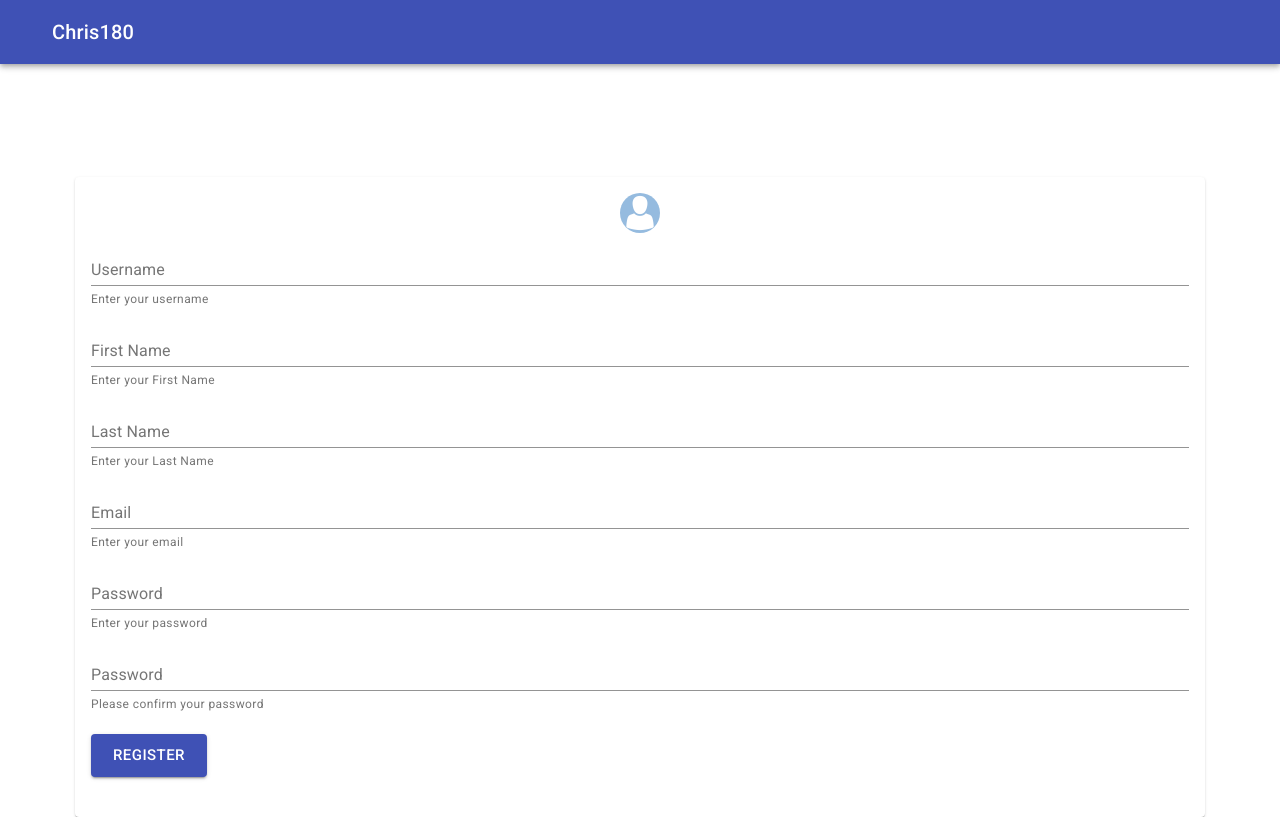
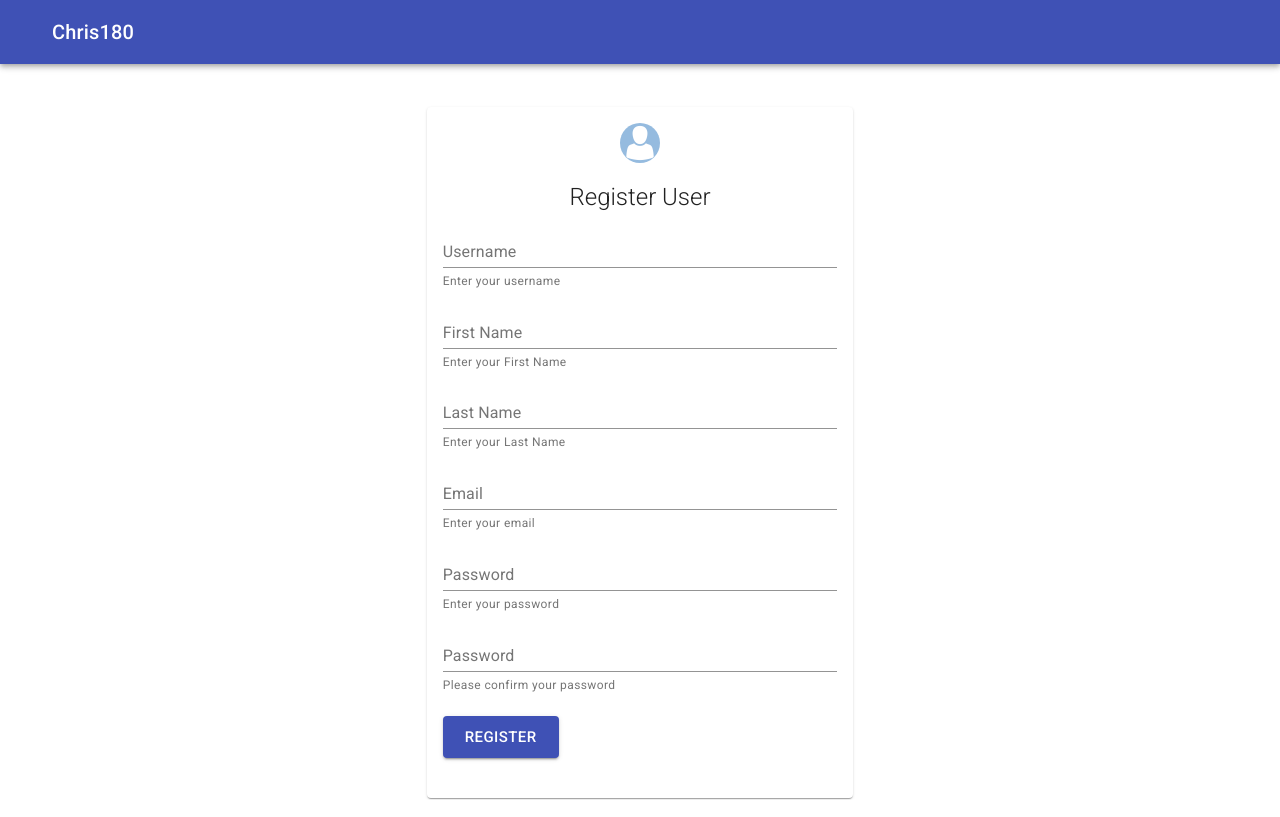
Before and after one commit to uaalumni02/supervision-app, a React (Create React App) app: page /register in a window 1280 px wide. Built offline with nearby package versions, Linux system fonts and the light colour scheme.

Commit message:
update register pg

```diff
--- a/src/pages/Register.js
+++ b/src/pages/Register.js
@@ -109,7 +109,7 @@ const Register = () => {
       direction="column"
       alignItems="center"
     >
-      <Grid item xs={12} md={12}>
+      <Grid item xs={4} md={4}>
         <Card className={classes.root} xs={12} md={6}>
           <CardContent>
             <Box display="flex" alignItems="center" justifyContent="center">
@@ -118,6 +118,9 @@ const Register = () => {
                   <Avatar alt="login-avatar" src={avatar} size={50} />
                 </div>
               </div>
+            </Box>
+            <Box display="flex" alignItems="center" justifyContent="center" mt={2} fontWeight={300} fontSize="h5.fontSize">
+              <Typography variant="span" >Register User</Typography>
             </Box>
             <form>
               <FormControl fullWidth margin="dense">
--- a/src/pages/login.js
+++ b/src/pages/login.js
@@ -10,9 +10,7 @@ import Typography from "@material-ui/core/Typography";
 import Avatar from "@material-ui/core/Avatar";
 
 import UserApi from "../helpers/user";
-import LocalStorage from "../utils/localstorage"
-
-
+import LocalStorage from "../utils/localstorage";
 
 import {
   FormControl,
@@ -29,8 +27,8 @@ import settings from "../config/configData";
 
 const useStyles = makeStyles((theme) => ({
   root: {
-    minWidth: 400,
-    marginTop: "10%",
+    minWidth: 370,
+    marginTop: "40%",
   },
   avatar: {
     wrapper: {
@@ -72,7 +70,15 @@ const useStyles = makeStyles((theme) => ({
       color: "#fff",
     },
     error: {
-      color: 'red'
+      color: "red",
+    },
+
+    titleHolder: {
+      marginTop: '15px',
+    },
+    title: {
+      fontWeight: 300,
+      color: 'red',
     }
   },
 }));
@@ -80,22 +86,21 @@ const useStyles = makeStyles((theme) => ({
 const Login = () => {
   const [username, setUsername] = useState("");
   const [password, setPassword] = useState("");
-  const [error, setError] = useState("")
+  const [error, setError] = useState("");
 
   const handleSubmit = async (event) => {
     event.preventDefault();
 
-    const loginResponse = await UserApi.login(username, password)
+    const loginResponse = await UserApi.login(username, password);
 
     if (!loginResponse.success) {
-      setError(loginResponse.message)
+      setError(loginResponse.message);
       return false;
     }
-    const { token, userId } = loginResponse.userdata
+    const { token, userId } = loginResponse.userdata;
 
-    LocalStorage.save('token', token)
-    LocalStorage.save('user', userId)
-
+    LocalStorage.save("token", token);
+    LocalStorage.save("user", userId);
   };
 
   const classes = useStyles();
@@ -119,8 +124,10 @@ const Login = () => {
                 </div>
               </div>
             </Box>
+            <Box display="flex" alignItems="center" justifyContent="center" mt={2} fontWeight={300} fontSize="h5.fontSize">
+              <Typography variant="span" >User Login</Typography>
+            </Box>
             <form>
-
               <FormControl fullWidth margin="dense">
                 <InputLabel htmlFor="username">Username</InputLabel>
                 <Input
@@ -148,7 +155,9 @@ const Login = () => {
               </FormControl>
 
               <Box display="flex" alignItems="center" justifyContent="center">
-                  <Typography variant="body2" color="error">{error}</Typography>
+                <Typography variant="body2" color="error">
+                  {error}
+                </Typography>
               </Box>
 
               <FormControl margin="normal">
```
